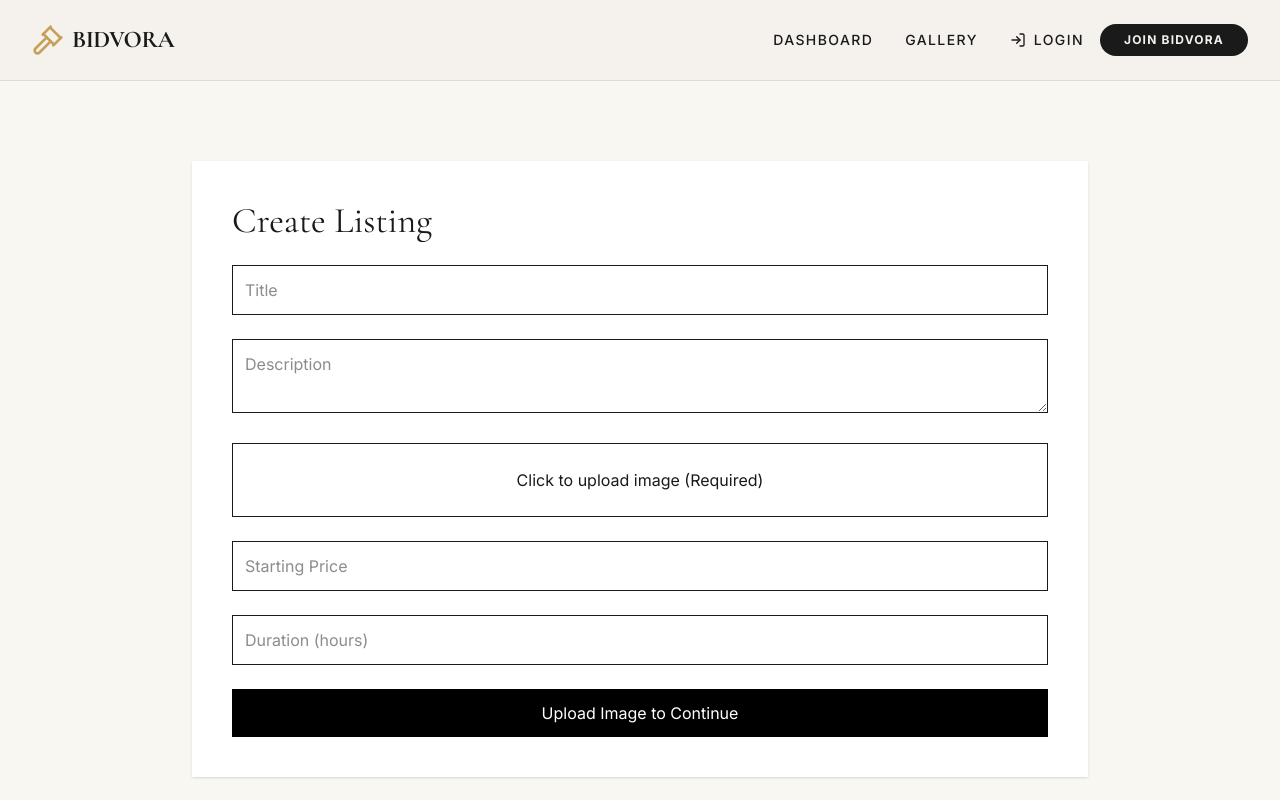
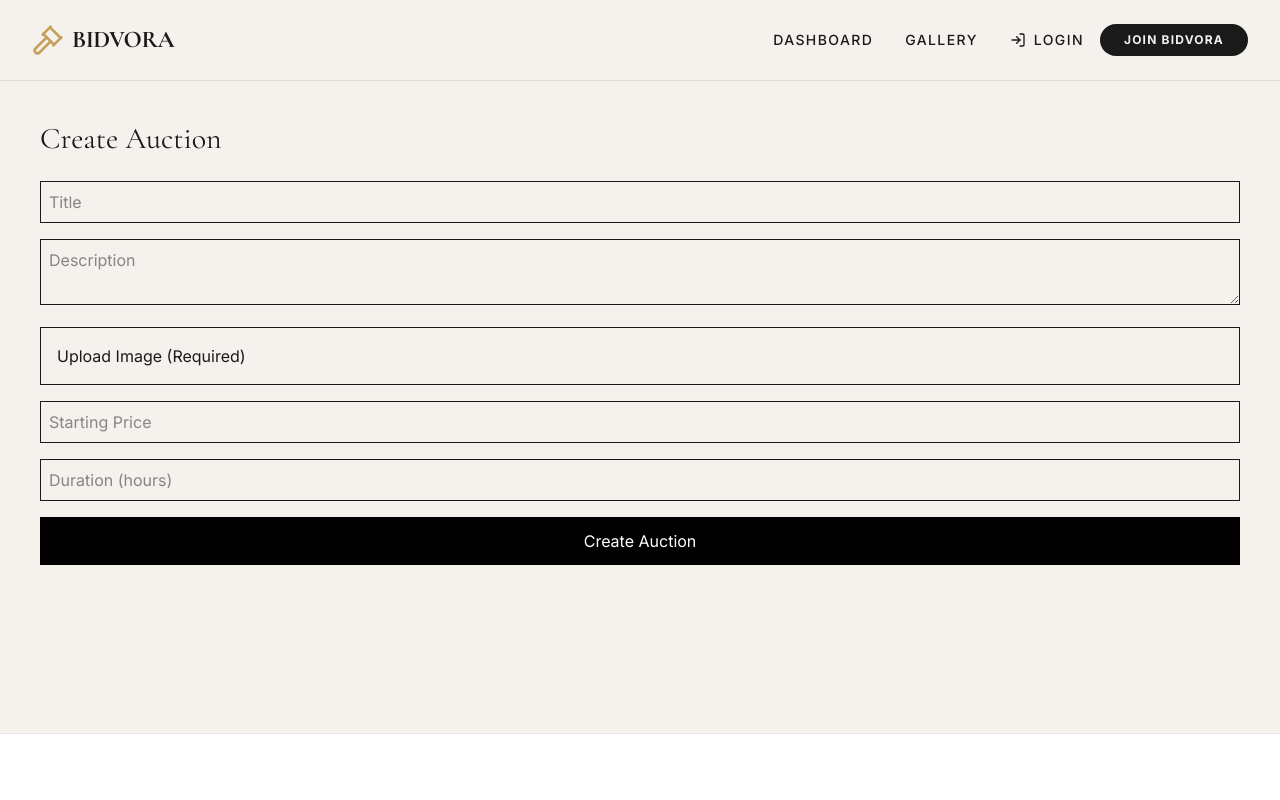
Before and after one commit to BBhargavKasiRam/bidvora, a React (Vite) app in the folder frontend/: page /create in a window 1280 px wide. Shown: the top 800 px of the page. Built offline with nearby package versions, Linux system fonts and the light colour scheme.

Commit message:
Added Auction page

```diff
--- a/frontend/src/pages/CreateAuctionPage.jsx
+++ b/frontend/src/pages/CreateAuctionPage.jsx
@@ -18,16 +18,13 @@ export const CreateAuctionPage = () => {
 
   const handleImageChange = (e) => {
     const file = e.target.files[0];
-
     if (!file) return;
 
-    // ✅ Only images allowed
     if (!file.type.startsWith("image/")) {
       setError("Only image files are allowed");
       return;
     }
 
-    // ✅ Max 5MB
     if (file.size > 5 * 1024 * 1024) {
       setError("Image must be less than 5MB");
       return;
@@ -41,108 +38,86 @@ export const CreateAuctionPage = () => {
   const handleSubmit = async (e) => {
     e.preventDefault();
 
-    if (!title.trim() || title.trim().length < 3)
+    if (!title.trim() || title.length < 3)
       return setError("Title must be at least 3 characters");
 
     if (description.trim().length < 10)
       return setError("Description must be at least 10 characters");
 
     if (!startingPrice || Number(startingPrice) <= 0)
-      return setError("Reserve price must be a positive number");
+      return setError("Invalid price");
 
     if (!durationHours || Number(durationHours) <= 0)
-      return setError("Please specify a valid duration");
+      return setError("Invalid duration");
 
-    // 🔥 Image is mandatory
+    // 🔥 Image required
     if (!image) {
-      return setError("Please upload an image for the auction");
+      return setError("Please upload an image");
     }
 
     try {
       setError("");
 
-      const durationSeconds = Math.floor(Number(durationHours) * 3600);
-
       const formData = new FormData();
       formData.append("title", title.trim());
       formData.append("description", description.trim());
       formData.append("starting_price", startingPrice);
-      formData.append("duration", durationSeconds);
-      formData.append("image", image); // ✅ Always required
+      formData.append("duration", Number(durationHours) * 3600);
+      formData.append("image", image);
 
       await api.post("/auctions", formData);
 
       navigate("/");
     } catch (err) {
-      console.error(err);
       setError(err.response?.data?.message || "Upload failed");
     }
   };
 
   return (
-    <div className="min-h-screen bg-[#F9F7F2] py-20 px-4">
-      <div className="max-w-4xl mx-auto bg-white p-10 shadow">
+    <div className="p-10">
+      <h2 className="text-3xl mb-6">Create Auction</h2>
 
-        <h2 className="text-4xl mb-6">Create Listing</h2>
+      {error && <p className="text-red-600">{error}</p>}
 
-        {error && (
-          <div className="mb-4 text-red-600 flex items-center gap-2">
-            <AlertCircle size={18} /> {error}
-          </div>
-        )}
-
-        <form onSubmit={handleSubmit} className="space-y-6">
+      <form onSubmit={handleSubmit} className="space-y-4">
 
         <input
           type="text"
-            value={title}
           placeholder="Title"
           onChange={(e) => setTitle(e.target.value)}
-            className="w-full border p-3"
+          className="border p-2 w-full"
         />
 
         <textarea
-            value={description}
           placeholder="Description"
           onChange={(e) => setDescription(e.target.value)}
-            className="w-full border p-3"
+          className="border p-2 w-full"
         />
 
-          {/* IMAGE */}
-          <div
-            onClick={() => fileInputRef.current.click()}
-            className="border p-6 cursor-pointer text-center"
-          >
-            {preview ? (
-              <img src={preview} className="w-full h-64 object-contain" />
-            ) : (
-              <p>Click to upload image (Required)</p>
-            )}
+        <div onClick={() => fileInputRef.current.click()} className="border p-4 cursor-pointer">
+          {preview ? <img src={preview} className="h-40" /> : "Upload Image (Required)"}
           <input type="file" hidden ref={fileInputRef} onChange={handleImageChange} />
         </div>
 
         <input
           type="number"
-            value={startingPrice}
+          placeholder="Starting Price"
           onChange={(e) => setStartingPrice(e.target.value)}
-            placeholder="Starting Price"
-            className="w-full border p-3"
+          className="border p-2 w-full"
         />
 
         <input
           type="number"
-            value={durationHours}
+          placeholder="Duration (hours)"
           onChange={(e) => setDurationHours(e.target.value)}
-            placeholder="Duration (hours)"
-            className="w-full border p-3"
+          className="border p-2 w-full"
         />
 
-          <button className="w-full bg-black text-white p-3">
-            {image ? "Create Auction" : "Upload Image to Continue"}
+        <button className="bg-black text-white p-3 w-full">
+          Create Auction
         </button>
 
       </form>
     </div>
-    </div>
   );
 };
```
Also changed, not shown: 2 other files (tests, documents, lock files or other folders). Lines whose indentation alone changed are shown as unchanged.
